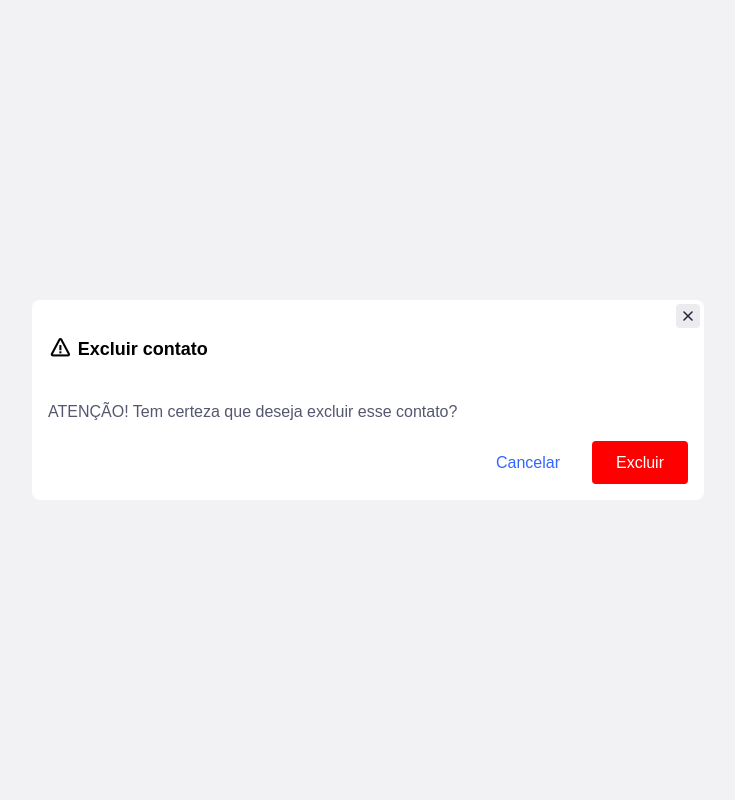
After one commit to Millena-DEV/Agenda-contatos, a PHP site: page /View/Modules/Cliente/excluirModal.php in a window 1280 px wide. The commit adds this page. Shown: the whole page, without its empty margins (272-1007 px from the left). Run offline with PHP 8.4, Linux system fonts and the light colour scheme.

Commit message:
Máscaras, validações e modal para excluir.
As 3 partes estão concluídas.

```diff
--- /dev/null
+++ b/View/Modules/Cliente/excluirModal.php
@@ -0,0 +1,40 @@
+<html lang="en">
+
+<head>
+    <meta charset="UTF-8">
+    <meta name="viewport" content="width=device-width, initial-scale=1.0">
+    <meta http-equiv="X-UA-Compatible" content="ie=edge">
+    <title>Excluir contato</title>
+
+    <link rel="stylesheet" href="../../../components/styles/modal.css">
+    <link rel="stylesheet" href="https://cdn.jsdelivr.net/npm/boxicons@latest/css/boxicons.min.css">
+</head>
+
+<body>
+    <div class="content flex">
+        <div class="modal">
+            <a href="../../../index.php" class="modal__cross">
+                <svg width="24" height="24" viewBox="0 0 24 24" fill="none" xmlns="http://www.w3.org/2000/svg">
+                    <rect width="24" height="24" rx="4" fill="#EBEBF0" />
+                    <path d="M16 8L8 16" stroke="#28293D" stroke-width="1.6" stroke-linecap="round"
+                        stroke-linejoin="round" />
+                    <path d="M8 8L16 16" stroke="#28293D" stroke-width="1.6" stroke-linecap="round"
+                        stroke-linejoin="round" />
+                </svg>
+            </a>
+            <div class="modal__header flex">
+                <i class='bx bx-error bx-sm' ></i>
+                <p class="bold">Excluir contato</p>
+            </div>
+            <p>
+                ATENÇÃO! Tem certeza que deseja excluir esse contato?
+            </p>
+            <div class="modal__btns flex">
+                <a href="../../../index.php" class="modal__cta"> Cancelar </a>
+                <a href="#" class="modal__cta modal__cta--red"> Excluir </a>
+            </div>
+        </div>
+    </div>
+</body>
+
+</html>
--- /dev/null
+++ b/components/styles/modal.css
@@ -0,0 +1,80 @@
+body {
+    margin: 0;
+    line-height: 1.7;
+    color: #555770;
+    background-color: #F2F2F5;
+    font-family: Arial, Helvetica, sans-serif;
+}
+
+a {
+    text-decoration: none;
+    color: #36f;
+}
+
+.content {
+    justify-content: center;
+    align-items: center;
+    height: 100vh;
+    width: 100vw;
+}
+
+.flex {
+    display: flex;
+}
+
+.bold {
+    font-weight: bold;
+    font-size: large;
+}
+
+.modal {
+    padding: 1rem;
+    border-radius: .5rem;
+    background-color: #fff;
+    width: 40rem;
+    position: relative;
+}
+
+.modal__header {
+    align-items: center;
+    color: #000;
+}
+
+.modal__header p {
+    margin-left: 5px;
+}
+
+.modal__cross {
+    position: absolute;
+    top: .25rem;
+    right: .25rem;
+}
+
+.modal__cross svg rect {
+    transition: fill .2s ease-in-out;
+}
+
+.modal__cross:hover svg rect {
+    fill: #E3E4EB;
+}
+
+.modal__btns {
+    justify-content: flex-end;
+    align-items: center;
+}
+
+.modal__cta {
+    padding: .5rem 1.5rem;
+    border-radius: .25rem;
+    margin-left: .5rem;
+    transition: background-color .2s ease-in-out;
+}
+
+.modal__cta--red {
+    background-color: rgb(255, 0, 0);
+    color: #fff;
+}
+
+.modal__cta--red:hover {
+    background-color: rgb(221, 22, 22);
+}
```
Also changed, not shown: View/Modules/Cliente/FormCliente.php (+18 -13 lines), components/scripts/validar.js (+70 -0 lines), index.php (+23 -0 lines), teste_ind.php (+2 -7 lines).
